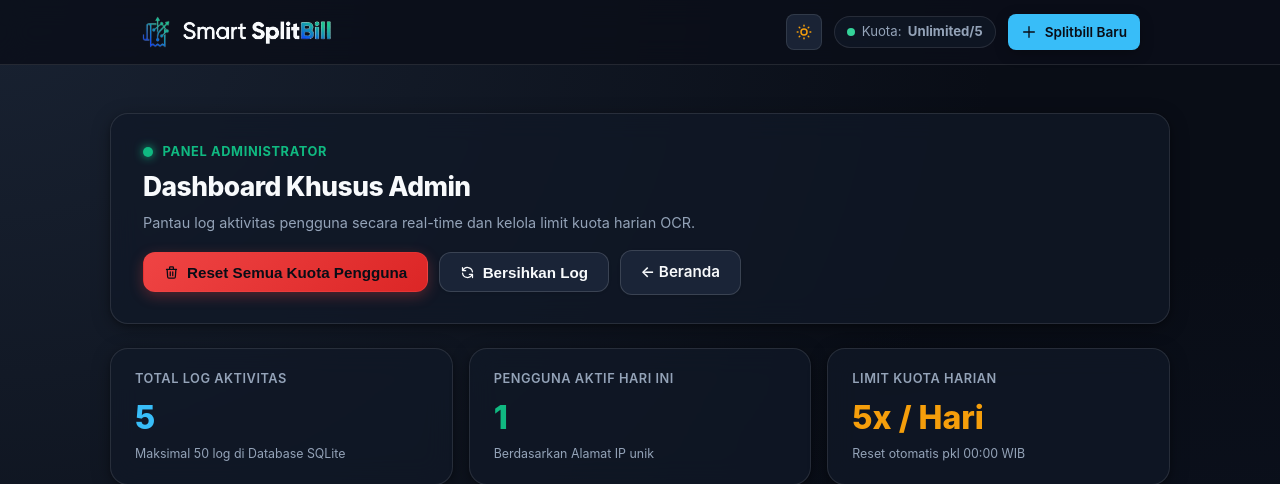
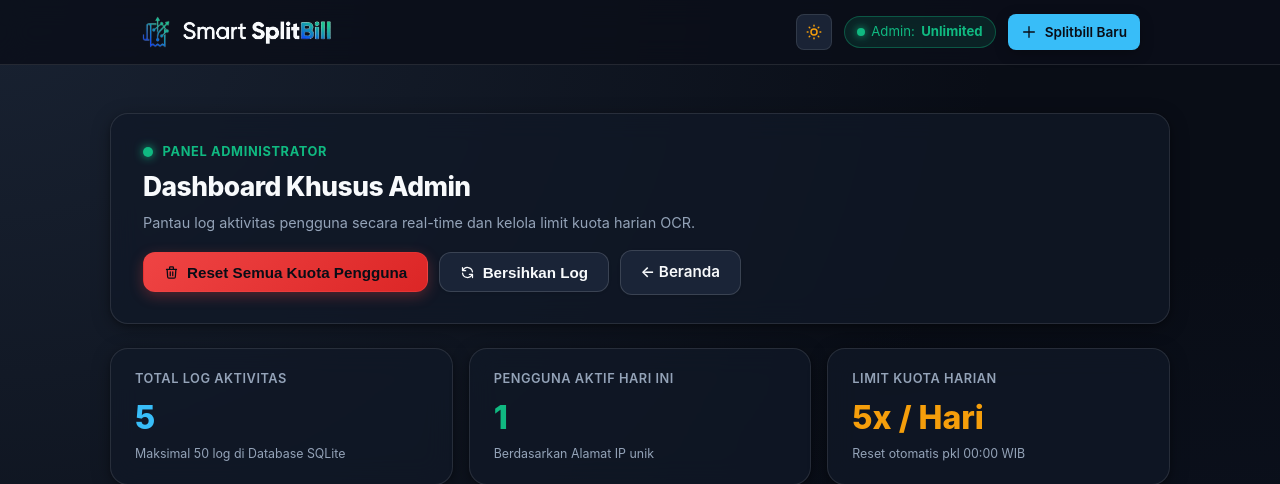
Before and after one commit to siwhitedust/smart_splitbill, a Django app: page /portal-rahasia-admin/ in a window 1280 px wide. Shown: the top 484 px of the page. Run offline with Django 5.2, Linux system fonts and the light colour scheme; data comes from the database, SQL or seed files in the repository; both versions use the stored data as it was after the commit.

Commit message:
memperbaiki bug UI kuota

```diff
--- a/splitbill/templates/splitbill/base.html
+++ b/splitbill/templates/splitbill/base.html
@@ -59,12 +59,19 @@
                     </svg>
                 </button>
 
+                {% if is_admin_page %}
+                <div class="quota-badge admin-badge" title="Mode Pengembang / Admin Aktif (Unlimited OCR)">
+                    <span class="quota-indicator" style="background:#10b981; box-shadow:0 0 8px #10b981;"></span>
+                    <span class="quota-label">Admin: </span><strong>Unlimited</strong>
+                </div>
+                {% else %}
                 {% if remaining_quota is not None %}
                 <div class="quota-badge" title="Kuota pemindaian struk harian yang tersisa">
                     <span
                         class="quota-indicator {% if remaining_quota == 0 or remaining_quota == '0' %}empty{% elif remaining_quota <= 2 %}low{% endif %}"></span>
                     <span class="quota-label">Kuota: </span><strong>{% if remaining_quota == 0 or remaining_quota == '0' %}0{% elif remaining_quota %}{{ remaining_quota }}/{{ daily_limit|default:5 }}{% else %}0{% endif %}</strong>
                 </div>
+                {% endif %}
                 {% endif %}
 
                 {% block nav_action %}
--- a/splitbill/views.py
+++ b/splitbill/views.py
@@ -42,6 +42,7 @@ def index(request):
         'remaining_quota': remaining_quota,
         'daily_limit': rate_limiter.daily_limit,
         'is_admin': is_admin,
+        'is_admin_page': False,
     }
     return render(request, 'splitbill/index.html', context)
 
@@ -63,6 +64,7 @@ def create_bill(request):
         'daily_limit': rate_limiter.daily_limit,
         'is_ocr_allowed': is_allowed,
         'is_admin': is_admin,
+        'is_admin_page': False,
     }
     return render(request, 'splitbill/create.html', context)
 
@@ -80,8 +82,8 @@ def process_ocr_api(request):
     # 1. Periksa Kuota OCR Personal (Rate Limiter IP)
     is_admin = request.user.is_authenticated and (request.user.is_staff or request.user.username == 'admin')
     client_ip = get_client_ip(request)
-    is_allowed, current_count, remaining = rate_limiter.get_status(request)
     if not is_admin:
+        is_allowed, current_count, remaining = rate_limiter.get_status(request)
         if not is_allowed:
             activity_log_service.log(
                 action="OCR Struk",
@@ -94,6 +96,8 @@ def process_ocr_api(request):
                 'message': 'kuota 1 hari sudah habis see you besok',
                 'remaining_quota': 0,
             }, status=429)
+    else:
+        remaining = 'Unlimited'
 
     # 2. Periksa Keberadaan & Validasi File
     if 'receipt_image' not in request.FILES:
@@ -272,8 +276,7 @@ def save_bill_api(request):
     # Konsumsi 1 kuota pemrosesan saat tagihan final berhasil disimpan
     client_ip = get_client_ip(request)
     if is_admin:
-        # Admin tidak memakan kuota IP asli (tetap unlimited), tetapi angka tetap disamarkan
-        _, _, new_remaining = rate_limiter.get_status(request)
+        new_remaining = 'Unlimited'
     else:
         allowed, new_remaining, _ = rate_limiter.consume_quota(request)
 
@@ -498,6 +501,7 @@ def admin_dashboard(request):
         'daily_limit': rate_limiter.daily_limit,
         'remaining_quota': 'Unlimited',
         'is_admin': True,
+        'is_admin_page': True,
     }
     return render(request, 'splitbill/admin_dashboard.html', context)
 
```
Also changed, not shown: splitbill/static/splitbill/js/splitbill.js (+15 -7 lines), splitbill/tests/test_views_security.py (+5 -4 lines), db.sqlite3.
